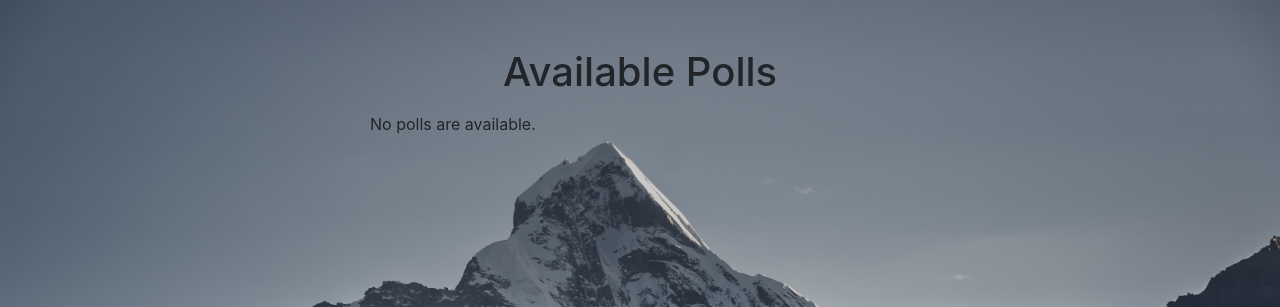
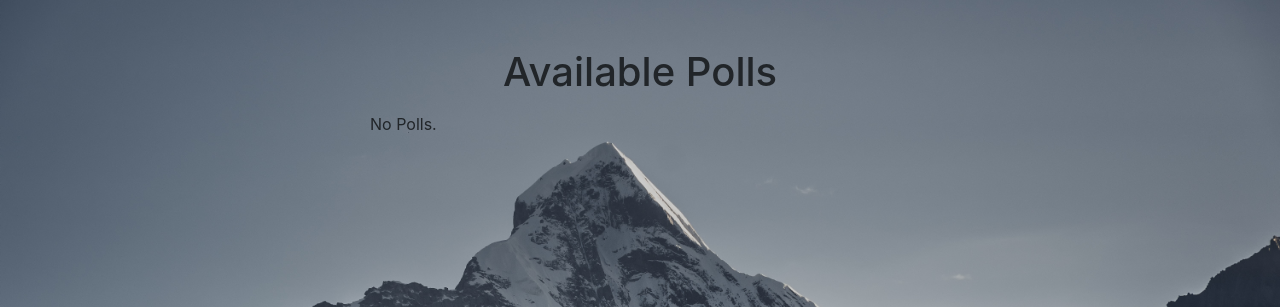
Before and after one commit to iurietopor/python-pulling-super-waffle, a Django app: page /polls/ in a window 1280 px wide. Shown: the part 56-363 px from the top of the page. Run offline with Django 3.2, Linux system fonts and the light colour scheme; data that the repository does not hold is empty; some libraries are stand-ins or nearby versions.

Commit message:
polls/tempalates/polls/index.html modified to fail automated testing.

```diff
--- a/polls/templates/polls/index.html
+++ b/polls/templates/polls/index.html
@@ -14,7 +14,7 @@
 	{% endfor %}
 
 {% else %}
-	<p>No polls are available.</p>
+	<p>No Polls.</p>
 {% endif %}
 
 {% endblock %}
```
